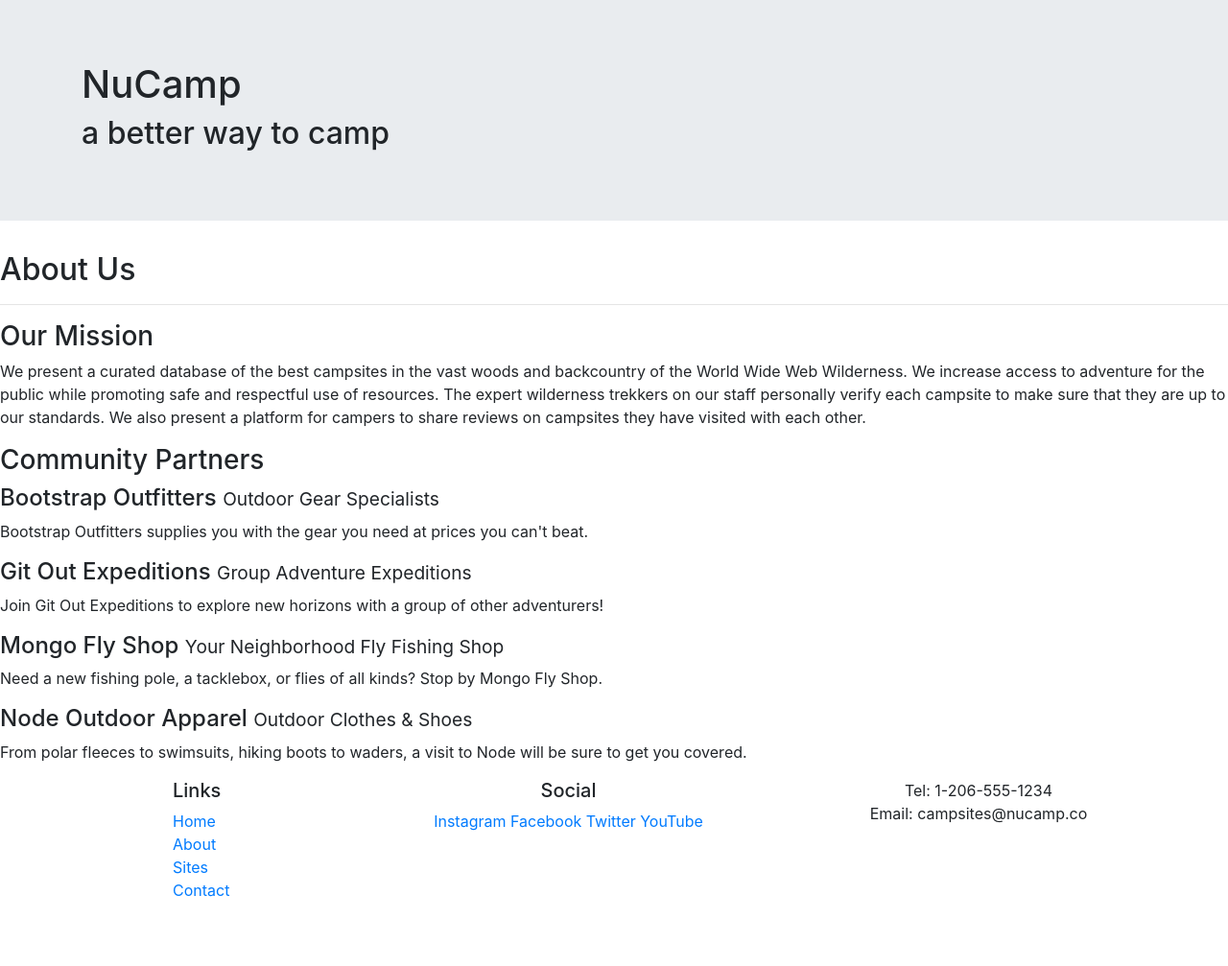
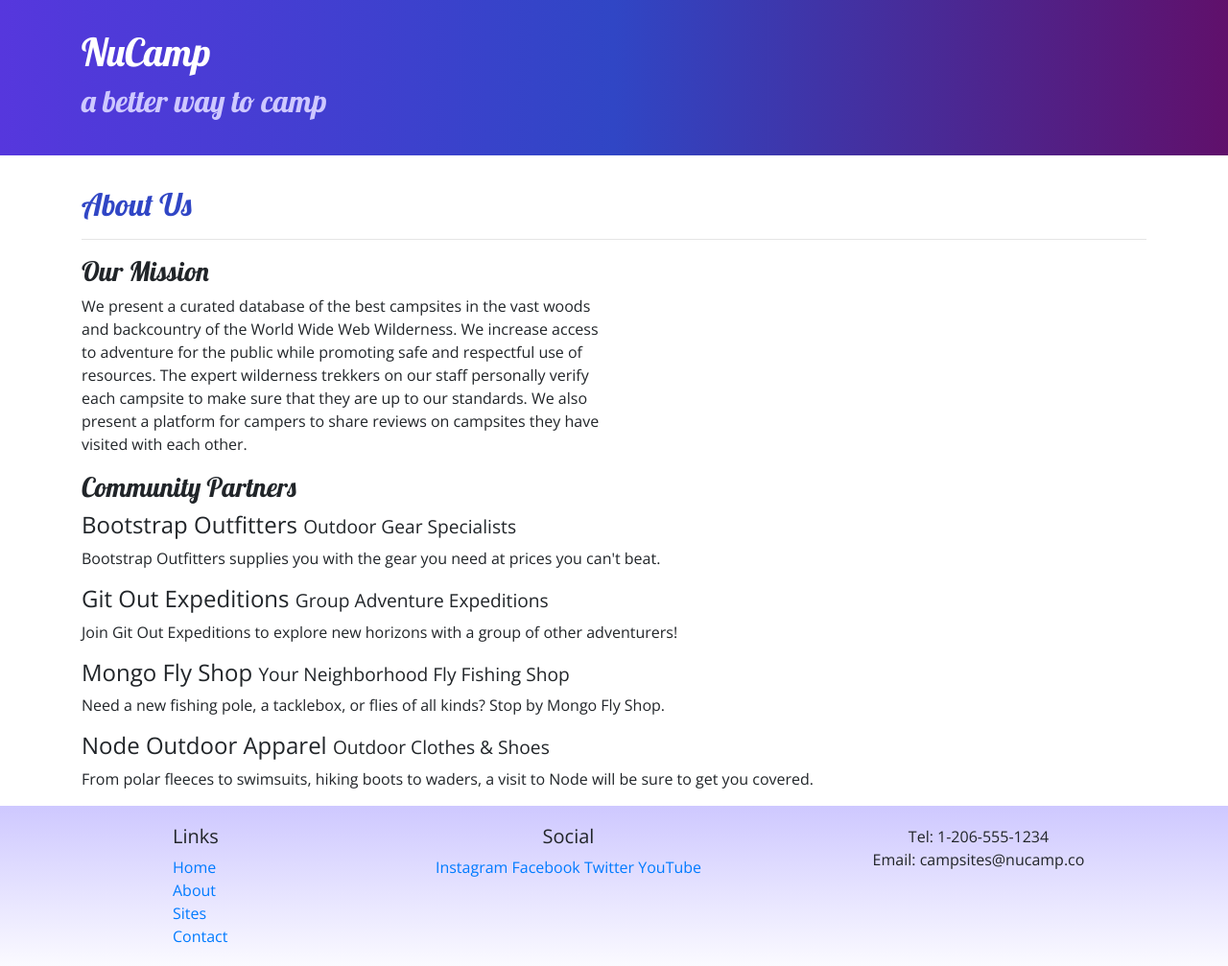
Before and after one commit to BillyHacker/git-test, a website: page aboutus.html in a window 1280 px wide. Shown: the whole page at 96% size. Before the commit the page ends 956 px from the top, so only its background shows below. Drawn offline with nearby package versions, Linux system fonts and the light colour scheme.

Commit message:
AboutUs added

```diff
--- a/aboutus.html
+++ b/aboutus.html
@@ -5,7 +5,11 @@
     <!-- Required meta tags always come first -->
     <meta charset="utf-8" />
     <meta name="viewport" content="width=device-width, initial-scale=1" />
-    <link rel="stylesheet" href="node_modules/bootstrap/dist/css/bootstrap.min.css" />
+    <link rel="stylesheet" href="node_modules/bootstrap/dist/css/bootstrap.min.css">
+    <link rel="stylesheet" href="https://fonts.googleapis.com/css?family=Lobster|Open+Sans" />
+    <link rel="stylesheet" href="css/styles.css" />
+
+
     <title>NuCamp: A Better Way To Camp</title>
 </head>
 
@@ -22,16 +26,16 @@
         </div>
     </header>
 
-    <div>
-        <div>
-            <div>
+    <div class="container">
+        <div class="row">
+            <div class="col">
                 <h2>About Us</h2>
                 <hr />
             </div>
         </div>
 
-        <div>
-            <div>
+        <div class="row">
+            <div class="col col-6">
                 <h3>Our Mission</h3>
                 <p>We present a curated database of the best campsites in the vast woods and backcountry of the World
                     Wide Web Wilderness. We increase access to adventure for the public while promoting safe and
@@ -41,8 +45,8 @@
             </div>
         </div>
 
-        <div>
-            <div>
+        <div class="row">
+            <div class="col">
                 <h3>Community Partners</h3>
                 <h4>Bootstrap Outfitters <small>Outdoor Gear Specialists</small></h4>
                 <p>Bootstrap Outfitters supplies you with the gear you need at prices you can't beat.</p>
```
Also changed, not shown: index.html (+0 -12 lines).
